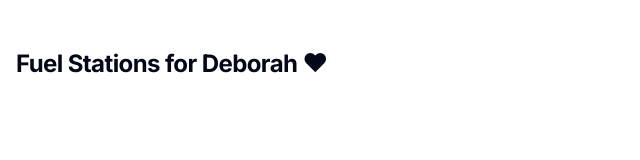
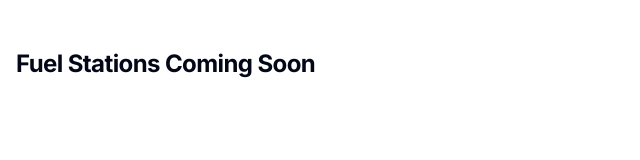
Before and after one commit to troypoulter/fuelpulse, a Next.js app: page / in a window 1280 px wide. Shown: the top 160 px of the page, without its empty margins (0-640 px from the left). Built offline with nearby package versions, Linux system fonts and the light colour scheme.

Commit message:
chore: update landing text

```diff
--- a/app/page.tsx
+++ b/app/page.tsx
@@ -30,7 +30,7 @@ export default function Home() {
   return (
     <main className="w-full py-12">
       <div className="container mx-auto px-4">
-        <h1 className="text-2xl font-bold tracking-tight mb-6">Fuel Stations for Deborah ❤</h1>
+        <h1 className="text-2xl font-bold tracking-tight mb-6">Fuel Stations Coming Soon</h1>
         {/* {locationError ? (
           <p>Error: {locationError}</p>
         ) : (
```
